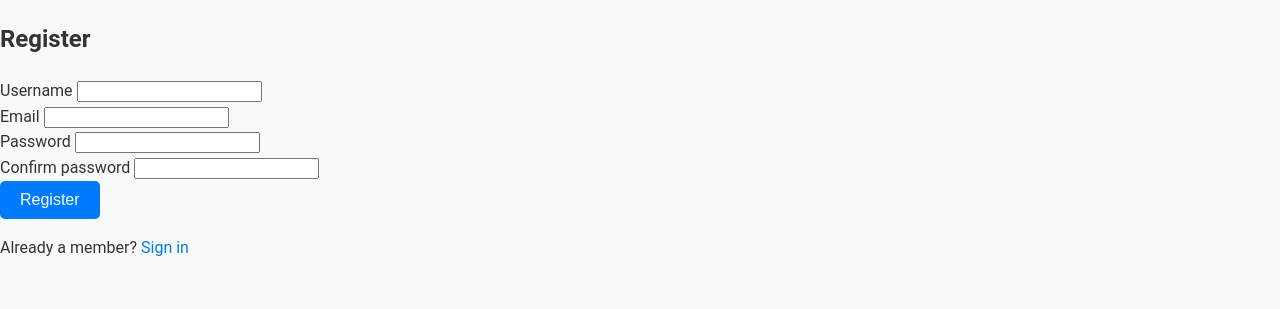
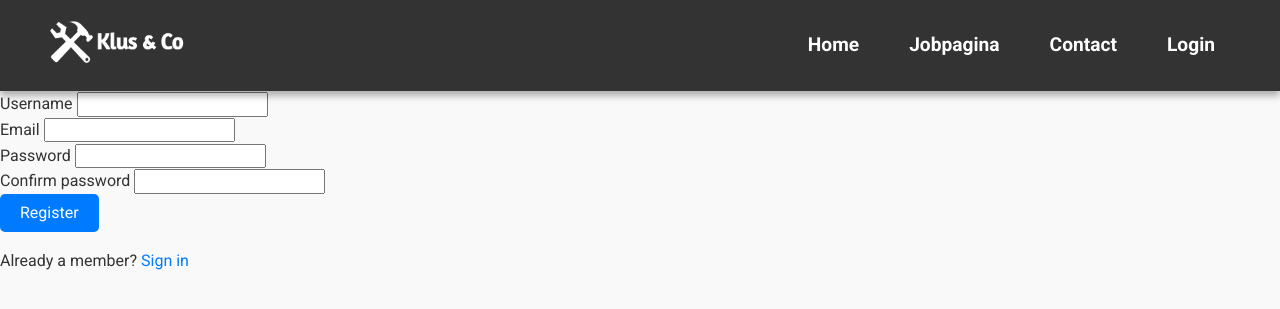
Before and after one commit to LanderWil/coworking, a PHP site: page /loginpagina/register.php in a window 1280 px wide. Shown: the top 309 px of the page. Run offline with PHP 8.4, Linux system fonts and the light colour scheme.

Commit message:
Merge branch 'main' of https://github.com/LanderWil/coworking

```diff
--- a/loginpagina/register.php
+++ b/loginpagina/register.php
@@ -1,14 +1,31 @@
 <?php include('server.php') ?>
+
 <!DOCTYPE html>
-<html>
+<html lang="nl">
 <head>
-  <title>Registration system PHP and MySQL</title>
-  <link rel="stylesheet" type="text/css" href="style.css">
+    <meta charset="utf-8">
+    <meta name="viewport" content="width=device-width, initial-scale=1.0">
+    <title>Login</title>
+    <link rel="stylesheet" href="../styles.css">
+    <link rel="stylesheet" href="https://unpkg.com/normalize.css">
+    <link href="https://fonts.googleapis.com/css2?family=Roboto:wght@400;500;700&display=swap" rel="stylesheet">
 </head>
 <body>
-  <div class="header">
-  	<h2>Register</h2>
-  </div>
+<!-- Header (Navigatiebalk) -->
+<header>
+    <div class="container">
+        <a href="../index.html"><img src="../images/Klus_&_co.png" alt="logo" width="140px"></a>
+        <nav>
+            <ul>
+                <li><a href="../">Home</a></li>
+                <li><a href="../jobpagina">Jobpagina</a></li>
+                <li><a href="../contactpagina">Contact</a></li>
+                <li><a href="#">Login</a></li>
+            </ul>
+        </nav>
+    </div>
+</header>
+
 
   <form method="post" action="register.php">
   	<?php include('errors.php'); ?>
```
